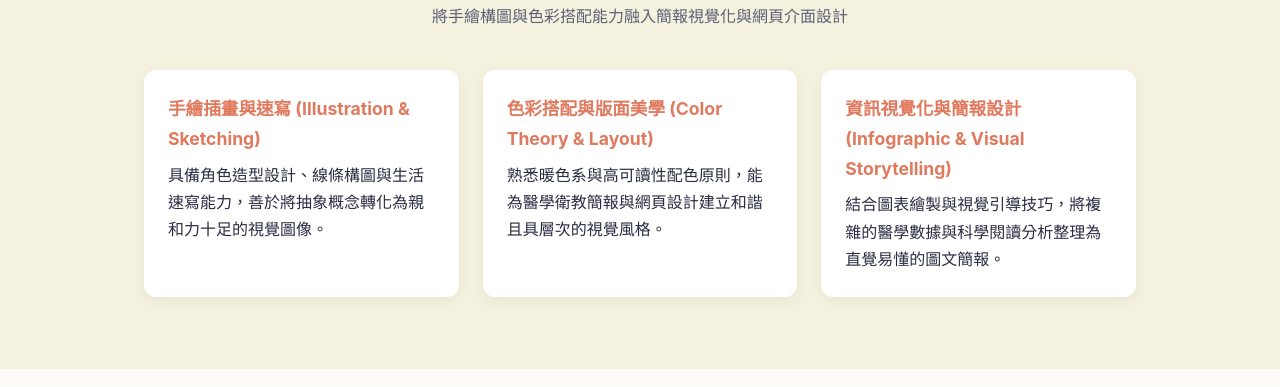
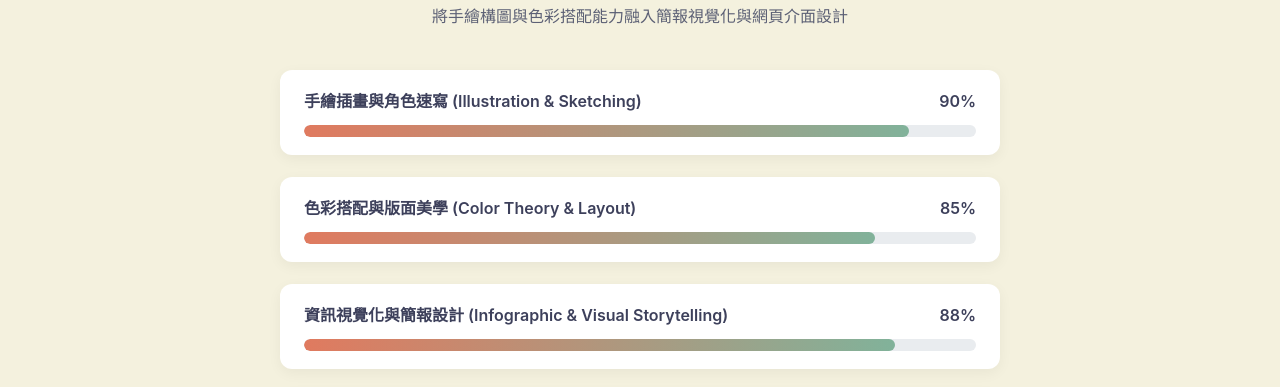
Before and after one commit to Narina-042/portfolio, a plain HTML site: page index.html in a window 1280 px wide. Shown: the part 565-952 px from the top of the page. Drawn offline with Linux system fonts and the light colour scheme.

Commit message:
feat(ab-test): implement progress bar style for skills section (Version A)

```diff
--- a/index.html
+++ b/index.html
@@ -53,23 +53,47 @@
         </div>
     </header>
 
-    <!-- 技能展示區（後續將在此區塊進行 A/B 版本實驗） -->
+    <!-- 技能展示區（版本 A：進度條版） -->
     <section id="skills" class="section bg-light">
         <div class="container">
             <h2 class="section-title">繪畫與視覺創作技能</h2>
             <p class="section-desc">將手繪構圖與色彩搭配能力融入簡報視覺化與網頁介面設計</p>
-            <div id="skills-container" class="skills-default">
-                <div class="skill-item">
-                    <h3>手繪插畫與速寫 (Illustration & Sketching)</h3>
-                    <p>具備角色造型設計、線條構圖與生活速寫能力，善於將抽象概念轉化為親和力十足的視覺圖像。</p>
+            <div class="skills-bars-wrapper">
+                <div class="skill-bar-item">
+                    <div class="skill-bar-header">
+                        <span>手繪插畫與角色速寫 (Illustration & Sketching)</span>
+                        <span>90%</span>
+                    </div>
+                    <div class="progress-track">
+                        <div class="progress-fill" style="width: 90%;"></div>
+                    </div>
                 </div>
-                <div class="skill-item">
-                    <h3>色彩搭配與版面美學 (Color Theory & Layout)</h3>
-                    <p>熟悉暖色系與高可讀性配色原則，能為醫學衛教簡報與網頁設計建立和諧且具層次的視覺風格。</p>
+                <div class="skill-bar-item">
+                    <div class="skill-bar-header">
+                        <span>色彩搭配與版面美學 (Color Theory & Layout)</span>
+                        <span>85%</span>
+                    </div>
+                    <div class="progress-track">
+                        <div class="progress-fill" style="width: 85%;"></div>
+                    </div>
                 </div>
-                <div class="skill-item">
-                    <h3>資訊視覺化與簡報設計 (Infographic & Visual Storytelling)</h3>
-                    <p>結合圖表繪製與視覺引導技巧，將複雜的醫學數據與科學閱讀分析整理為直覺易懂的圖文簡報。</p>
+                <div class="skill-bar-item">
+                    <div class="skill-bar-header">
+                        <span>資訊視覺化與簡報設計 (Infographic & Visual Storytelling)</span>
+                        <span>88%</span>
+                    </div>
+                    <div class="progress-track">
+                        <div class="progress-fill" style="width: 88%;"></div>
+                    </div>
+                </div>
+                <div class="skill-bar-item">
+                    <div class="skill-bar-header">
+                        <span>心智圖與概念架構繪製 (Mind Mapping & Diagramming)</span>
+                        <span>85%</span>
+                    </div>
+                    <div class="progress-track">
+                        <div class="progress-fill" style="width: 85%;"></div>
+                    </div>
                 </div>
             </div>
         </div>
--- a/style.css
+++ b/style.css
@@ -208,6 +208,45 @@ body {
     margin-bottom: 8px;
 }
 
+/* 技能區 A 版本：進度條樣式 */
+.skills-bars-wrapper {
+    max-width: 720px;
+    margin: 0 auto;
+    display: flex;
+    flex-direction: column;
+    gap: 22px;
+}
+
+.skill-bar-item {
+    background: var(--card-bg);
+    padding: 18px 24px;
+    border-radius: 12px;
+    box-shadow: 0 4px 14px rgba(0, 0, 0, 0.05);
+}
+
+.skill-bar-header {
+    display: flex;
+    justify-content: space-between;
+    font-weight: 600;
+    color: var(--secondary);
+    margin-bottom: 10px;
+}
+
+.progress-track {
+    width: 100%;
+    height: 12px;
+    background: #e9ecef;
+    border-radius: 999px;
+    overflow: hidden;
+}
+
+.progress-fill {
+    height: 100%;
+    background: linear-gradient(90deg, var(--primary), var(--accent));
+    border-radius: 999px;
+    transition: width 0.6s ease;
+}
+
 /* 經歷時間軸 */
 .timeline {
     position: relative;
```
